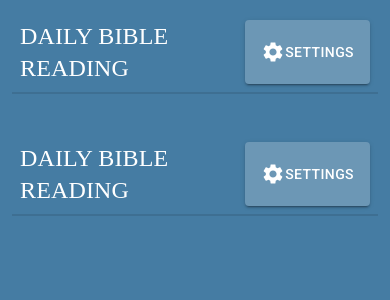
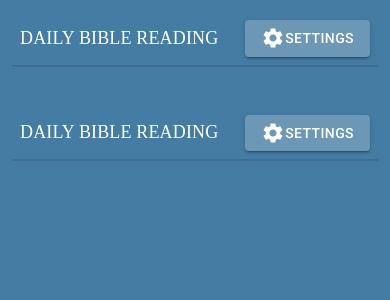
Before and after one commit to abel3t/Bible-reading-plans, a Next.js app: page /layouts/header in a window 390 px wide. Shown: the top 300 px of the page. Built offline with nearby package versions, Linux system fonts and the light colour scheme.

Commit message:
Update resposive

```diff
--- a/src/pages/layouts/header.tsx
+++ b/src/pages/layouts/header.tsx
@@ -53,9 +53,9 @@ const Header: React.FC = () => {
   };
 
   return (
-      <div className="flex content-center xs:3/4 md:w-2/3 lg:w-1/2 border-solid border-b-2 p-2"
+      <div className="flex content-center items-center xs:3/4 md:w-2/3 lg:w-1/2 border-solid border-b-2 p-2"
            style={{ margin: '0 auto', borderColor: '#3E6F92' }}>
-        <div className="text-2xl">DAILY BIBLE READING</div>
+        <div className="text-md md:text-2xl">DAILY BIBLE READING</div>
         <div className="grow flex justify-end">
           <Modal
               aria-labelledby="transition-modal-title"
```
